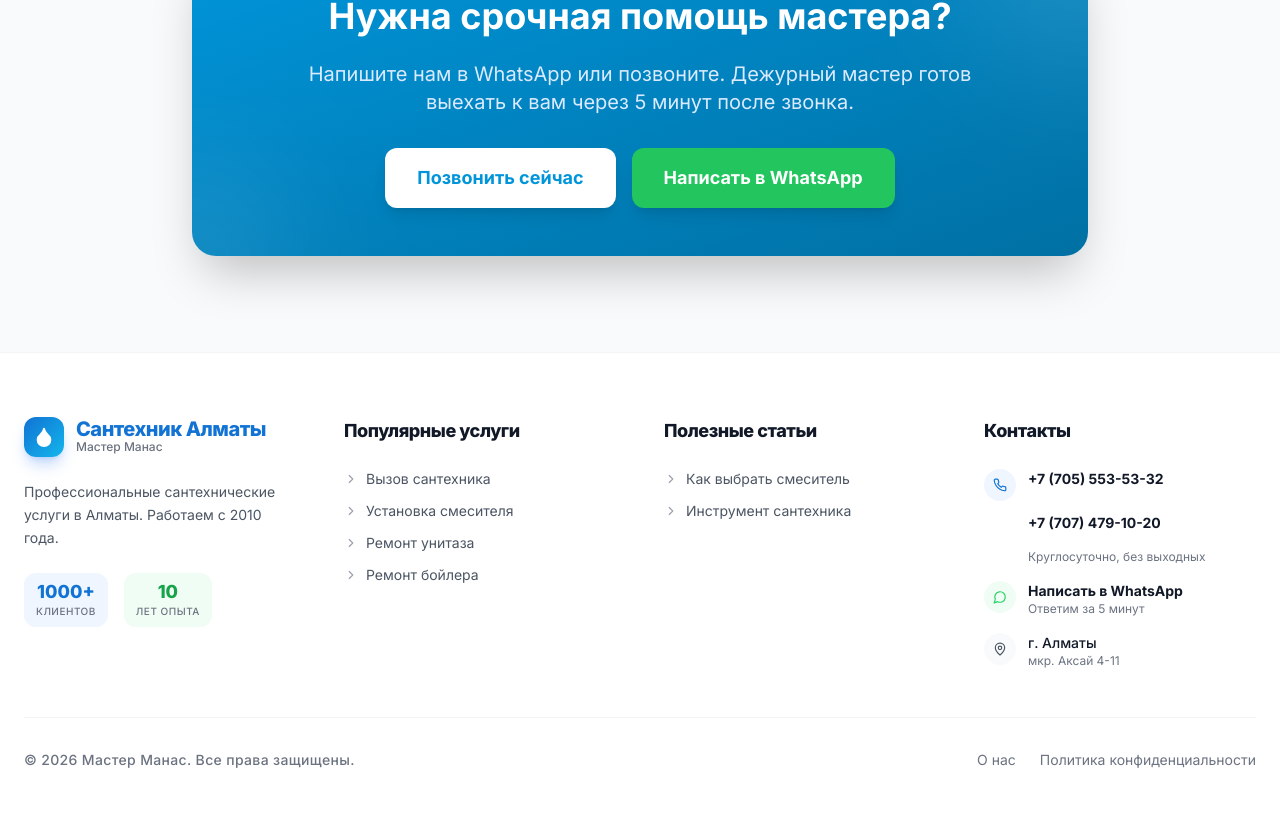
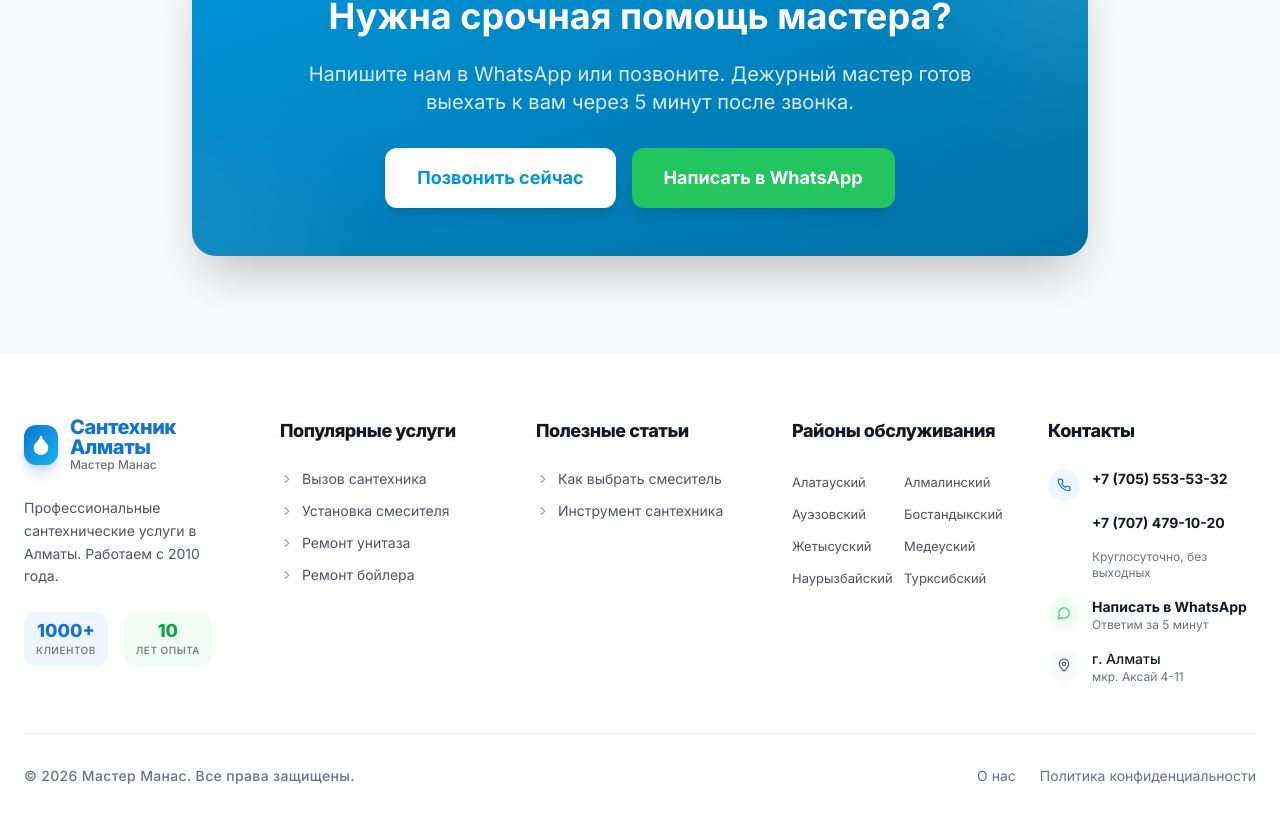
Before and after one commit to amanas1/mana-santehnika, a React (Vite) app: page /services in a window 1280 px wide. Shown: the part 2846-3664 px from the top of the page. Built offline with nearby package versions, Linux system fonts and the light colour scheme; the HTML template or start-up script is replaced by a standard one.

Commit message:
SEO optimization: added unique district features and internal linking to footer

```diff
--- a/generate-static.js
+++ b/generate-static.js
@@ -28,8 +28,8 @@ seoData.services.forEach(service => {
     // Generate Metadata
     const serviceTitle = service.seoTitle || service.title;
     const title = `${serviceTitle} в ${district.name} районе | Мастер Алматы 24/7`;
-    const description = `Срочный ${service.title.toLowerCase()} в ${district.name} районе Алматы. Выезд за 30 мин! Гарантия на работы до 1 года. Звоните ☎ +7 (705) 553-53-32, +7 (707) 479-10-20`;
-    const keywords = `${service.title.toLowerCase()}, ${service.title.toLowerCase()} алматы, ${service.title.toLowerCase()} ${district.name} район, вызов сантехника, ремонт сантехники, услуги сантехника`;
+    const description = `${serviceTitle} в ${district.nameGenitive} Алматы (${district.feature}). Оперативный выезд за 30 минут! Гарантия до 12 месяцев. Работаем в районе ${district.landmark}. ☎ +7 (705) 553-53-32`;
+    const keywords = `${service.title.toLowerCase()}, ${service.title.toLowerCase()} алматы, ${service.title.toLowerCase()} ${district.name} район, ${service.title.toLowerCase()} ${district.landmark}, услуги сантехника`;
     const url = `${BASE_URL}/uslugi/${service.id}/${district.id}`;
 
     // Generate Structured Data
--- a/src/components/Footer.tsx
+++ b/src/components/Footer.tsx
@@ -6,7 +6,7 @@ const Footer = () => {
   return (
     <footer className="bg-white border-t border-gray-100 pt-16 pb-8">
       <div className="max-w-7xl mx-auto px-6">
-        <div className="grid grid-cols-1 md:grid-cols-2 lg:grid-cols-4 gap-12 mb-12">
+        <div className="grid grid-cols-1 md:grid-cols-2 lg:grid-cols-5 gap-12 mb-12">
           {/* Brand */}
           <div>
             <Link to="/" className="flex items-center gap-3 mb-6 group inline-flex">
@@ -65,6 +65,29 @@ const Footer = () => {
                   <Link to="/blog" className="text-gray-600 text-sm hover:text-[#1173D4] transition-colors flex items-center gap-2 group">
                     <ChevronRight size={14} className="text-gray-400 group-hover:text-[#1173D4] transition-colors" />
                     {title}
+                  </Link>
+                </li>
+              ))}
+            </ul>
+          </div>
+
+          {/* Districts */}
+          <div>
+            <h4 className="text-gray-900 font-extrabold mb-6 text-lg tracking-tight">Районы обслуживания</h4>
+            <ul className="grid grid-cols-2 gap-x-4 gap-y-2">
+              {[
+                { name: "Алатауский", id: "alatauskij" },
+                { name: "Алмалинский", id: "almalinskij" },
+                { name: "Ауэзовский", id: "auezovskij" },
+                { name: "Бостандыкский", id: "bostandykskij" },
+                { name: "Жетысуский", id: "zhetysuskij" },
+                { name: "Медеуский", id: "medeuskij" },
+                { name: "Наурызбайский", id: "nauryzbajskij" },
+                { name: "Турксибский", id: "turksibskij" }
+              ].map((district) => (
+                <li key={district.id}>
+                  <Link to={`/santehnik-${district.id}-rayon`} className="text-gray-600 text-[13px] hover:text-[#1173D4] transition-colors whitespace-nowrap">
+                    {district.name}
                   </Link>
                 </li>
               ))}
--- a/src/data/seo-data.json
+++ b/src/data/seo-data.json
@@ -1,13 +1,13 @@
 {
   "districts": [
-    {"id": "alatauskij", "name": "Алатауский район", "nameGenitive": "Алатауском районе"},
-    {"id": "almalinskij", "name": "Алмалинский район", "nameGenitive": "Алмалинском районе"},
-    {"id": "auezovskij", "name": "Ауэзовский район", "nameGenitive": "Ауэзовском районе"},
-    {"id": "bostandykskij", "name": "Бостандыкский район", "nameGenitive": "Бостандыкском районе"},
-    {"id": "zhetysuskij", "name": "Жетысуский район", "nameGenitive": "Жетысуском районе"},
-    {"id": "medeuskij", "name": "Медеуский район", "nameGenitive": "Медеуском районе"},
-    {"id": "nauryzbajskij", "name": "Наурызбайский район", "nameGenitive": "Наурызбайском районе"},
-    {"id": "turksibskij", "name": "Турксибский район", "nameGenitive": "Турксибском районе"}
+    {"id": "alatauskij", "name": "Алатауский район", "nameGenitive": "Алатауском районе", "feature": "рядом с Алматы Арена и мкр. Атлетик Вилладж", "landmark": "Алматы Арена"},
+    {"id": "almalinskij", "name": "Алмалинский район", "nameGenitive": "Алмалинском районе", "feature": "в центре города, рядом с Арбатом и ЦУМом", "landmark": "Арбат"},
+    {"id": "auezovskij", "name": "Ауэзовский район", "nameGenitive": "Ауэзовском районе", "feature": "в районе мкр. Аксай, Сары-Арка и Family Park", "landmark": "Family Park"},
+    {"id": "bostandykskij", "name": "Бостандыкский район", "nameGenitive": "Бостандыкском районе", "feature": "в районе ТРЦ MEGA Alma-Ata, Esentai и Атакент", "landmark": "MEGA Alma-Ata"},
+    {"id": "zhetysuskij", "name": "Жетысуский район", "nameGenitive": "Жетысуском районе", "feature": "рядом с Саяхатом, Кулагером и рынком Алатау", "landmark": "Саяхат"},
+    {"id": "medeuskij", "name": "Медеуский район", "nameGenitive": "Медеуском районе", "feature": "в районе Dostyk Plaza, мкр. Самал и Кок-Тобе", "landmark": "Dostyk Plaza"},
+    {"id": "nauryzbajskij", "name": "Наурызбайский район", "nameGenitive": "Наурызбайском районе", "feature": "в районе мкр. Калкаман и акимата Наурызбайского района", "landmark": "акимат Наурызбайского района"},
+    {"id": "turksibskij", "name": "Турксибский район", "nameGenitive": "Турксибском районе", "feature": "рядом с Аэропортом и ж/д вокзалом Алматы-1", "landmark": "Аэропорт"}
   ],
   "services": [
     {
```
